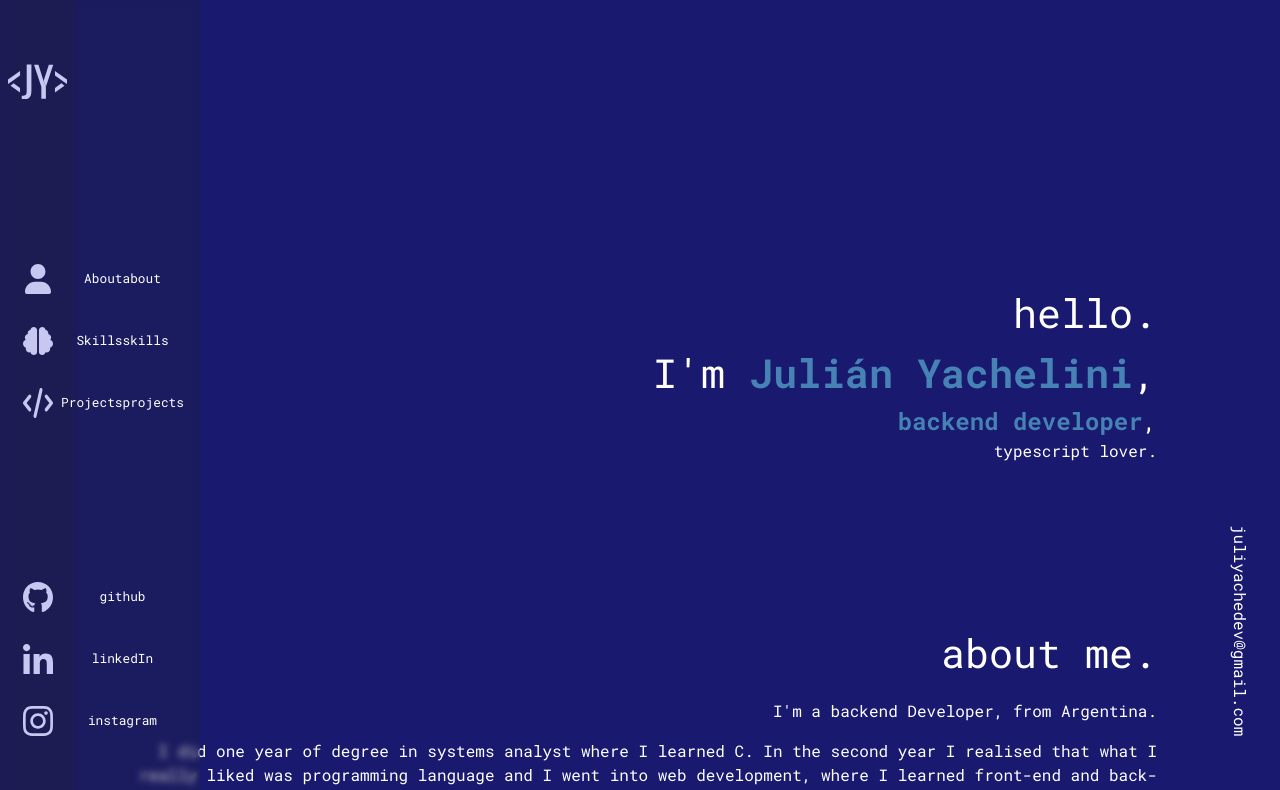
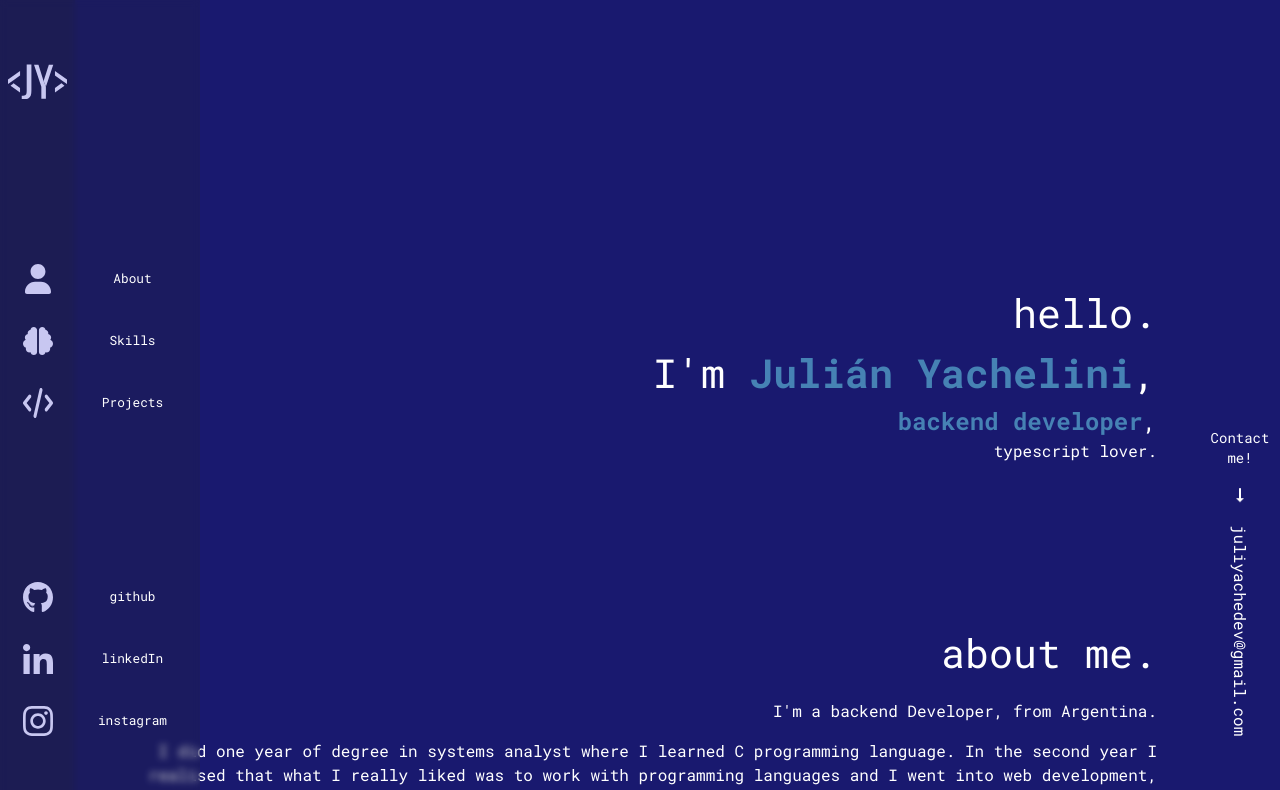
Before and after one commit to JYachelini/portfolio, a React (Vite) app: page / in a window 1280 px wide. Shown: the top 790 px of the page. Built offline with nearby package versions, Linux system fonts and the light colour scheme.

Commit message:
adding somethings

```diff
--- a/src/components/LeftSidebar.tsx
+++ b/src/components/LeftSidebar.tsx
@@ -18,53 +18,48 @@ function LeftSidebar(props: any) {
 				<span className={`left_sidebar--menu_me logos-menu ${props.inViewportMe ? 'blurOff' : ''}`}>
 					<Link to='Me' smooth={true} duration={500}>
 						<img src={MeLogo} alt='' />
+						<div className='transition-colors hover:bg-[#0003]'>
+							<p>About</p>
+						</div>
 					</Link>
-					<div>
-						<Link to='Me' smooth={true} duration={500}>
-							<p>About</p>
-						</Link>
-						<p>about</p>
-					</div>
 				</span>
 				<span className={`left_sidebar--menu_skills logos-menu ${props.inViewportSkills ? 'blurOff' : ''}`}>
 					<Link to='Skills' smooth={true} duration={500}>
 						<img src={SkillsLogo} alt='' />
 					</Link>
-					<div>
+					<div className='transition-colors hover:bg-[#0003]'>
 						<Link to='Skills' smooth={true} duration={500}>
 							<p>Skills</p>
 						</Link>
-						<p>skills</p>
 					</div>
 				</span>
 				<span className={`left_sidebar--menu_works logos-menu ${props.inViewportProjects ? 'blurOff' : ''}`}>
 					<Link to='Projects' smooth={true} duration={500}>
 						<img src={ProjectsLogo} alt='' />
 					</Link>
-					<div>
+					<div className='transition-colors hover:bg-[#0003]'>
 						<Link to='Projects' smooth={true} duration={500}>
 							<p>Projects</p>
 						</Link>
-						<p>projects</p>
 					</div>
 				</span>
 			</div>
 			<div className='left_sidebar--socialIcons'>
 				<a target='_blank' href='https://github.com/JYachelini/' className='left_sidebar--socialIcons_Github'>
 					<img src={GithubLogo} alt='' />
-					<div>
+					<div className='transition-colors hover:bg-[#0003]'>
 						<p>github</p>
 					</div>
 				</a>
 				<a target='_blank' href='https://www.linkedin.com/in/jyachelini/' className='left_sidebar--socialIcons_Linkedin'>
 					<img src={LinkedInLogo} alt='' />
-					<div>
+					<div className='transition-colors hover:bg-[#0003]'>
 						<p>linkedIn</p>
 					</div>
 				</a>
 				<a target='_blank' href='https://www.instagram.com/yache._/' className='left_sidebar--socialIcons_Instagram'>
 					<img src={InstagramLogo} alt='' />
-					<div>
+					<div className='transition-colors hover:bg-[#0003]'>
 						<p>instagram</p>
 					</div>
 				</a>
--- a/src/components/Me.tsx
+++ b/src/components/Me.tsx
@@ -18,19 +18,14 @@ const Me = React.forwardRef((props, ref: any) => {
 				<h1>about me.</h1>
 				<p>I'm a backend Developer, from Argentina.</p>
 				<p>
-					I did one year of degree in systems analyst where I learned C. In
-					the second year I realised that what I really liked was programming language and I went
-					into web development, where I learned front-end and back-end.
+					I did one year of degree in systems analyst where I learned C programming language. In the second year I realised that what I really liked was to work with programming languages and I went into web development, where I learned front-end development and
+					back-end development.
 				</p>
 				<p>I am currently actively looking for a back-end developer job opportunity</p>
 				<p>
 					I like <strong>cats</strong>.
 				</p>
-				<a
-					className='xl:ml-auto'
-					href={pdf}
-					download='CVJuliánYachelini'
-				>
+				<a className='xl:ml-auto' href={pdf} download='CVJuliánYachelini'>
 					<strong className='text-4xl'>download resume</strong>
 				</a>
 			</div>
--- a/src/components/RightSidebar.tsx
+++ b/src/components/RightSidebar.tsx
@@ -5,6 +5,7 @@ function RightSidebar() {
 	return (
 		<div className='right_sidebar'>
 			{/* <a href="">juliyachedev@gmail.com</a> */}
+
 			<ClipboardCopy copyText='juliyachedev@gmail.com' />
 		</div>
 	)
--- a/src/components/functions/ClipboardCopy.tsx
+++ b/src/components/functions/ClipboardCopy.tsx
@@ -6,6 +6,7 @@ interface Text {
 
 function ClipboardCopy({ copyText }: Text) {
 	const [isCopied, setIsCopied] = useState(false)
+	const [isRunning, setIsRunning] = useState(true)
 
 	const copyTextToClipboard = async (text: string) => {
 		if ('clipboard' in navigator) {
@@ -27,13 +28,22 @@ function ClipboardCopy({ copyText }: Text) {
 				console.log(err)
 			})
 	}
+
+	setInterval(()=>{
+		setIsRunning(!isRunning)
+	},3000)
 	return (
 		<div>
+			<div className='text-center text-sm'>
+				<p>Contact</p>
+				<p>me!</p>
+				<div className={`arrow ${isRunning ? 'running':'paused'}`}>
+					<div className='arrow-body'></div>
+					<div className='down-arrow-head'></div>
+				</div>
+			</div>
 			<span className={`copied ${isCopied ? 'active' : ''}`}>Copied!</span>
-			<span
-				className='text-center w-full self-center cursor-pointer items-center'
-				onClick={handleCopyClick}
-			>
+			<span className='text-center w-full self-center cursor-pointer items-center' onClick={handleCopyClick}>
 				{copyText}
 			</span>
 		</div>
--- a/src/css/06-components/_sidebar.scss
+++ b/src/css/06-components/_sidebar.scss
@@ -91,8 +91,27 @@
 		.left_sidebar--menu,
 		.left_sidebar--socialIcons {
 			div {
-				right: -110px;
+				padding-right: 4.2rem;
+				padding-left: 10rem;
+				left: -50px;
+				right: -125px;
 				opacity: 1;
+			}
+		}
+		@media only screen and (max-width: $breakpoint-lg) {
+			.left_sidebar--hover {
+				min-width: 0;
+			}
+			.left_sidebar--logoJY,
+			.left_sidebar--menu,
+			.left_sidebar--socialIcons {
+				div {
+					padding-right: 0;
+					padding-left: 0;
+					left: 0;
+					right: 0;
+					opacity: 1;
+				}
 			}
 		}
 	}
@@ -140,6 +159,7 @@
 			margin-bottom: 1rem;
 			position: relative;
 			opacity: 0;
+			background-color: var(--color-background);
 			&.active {
 				animation: slide-up 0.15s cubic-bezier(0.51, 0.92, 0.265, 1.55) both;
 			}
@@ -171,5 +191,41 @@
 			display: flex;
 			margin: auto;
 		}
+
+		.arrow {
+			animation: bounce 0.5s;
+			animation-direction: alternate;
+			animation-iteration-count: infinite;
+			display: flex;
+			flex-direction: column;
+			align-items: center;
+			animation-play-state: paused;
+			.down-arrow-head {
+				width: 0;
+				height: 0;
+				border-left: 4px solid transparent;
+				border-right: 4px solid transparent;
+				border-top: 4px solid #fff;
+			}
+			.arrow-body {
+				height: 10px;
+				width: 2px;
+				background-color: #fff;
+			}
+			@keyframes bounce {
+				from {
+					transform: translate3d(0, 25px, 0);
+				}
+				to {
+					transform: translate3d(0, 20px, 0);
+				}
+			}
+		}
+		.running {
+			animation-play-state: running;
+		}
+		.paused {
+			animation-play-state: paused;
+		}
 	}
 }
--- a/src/css/main.css
+++ b/src/css/main.css
@@ -1,6 +1,7 @@
 * {
   margin: 0;
   padding: 0;
+  -webkit-box-sizing: border-box;
           box-sizing: border-box;
   color: var(--color-white);
 }
@@ -18,7 +19,7 @@
 body {
   background-color: var(--color-background);
   position: relative;
-  font-family: "Roboto Mono", monospace;
+  font-family: 'Roboto Mono', monospace;
 }
 
 a {
@@ -51,37 +52,60 @@ h1 {
   left: 0;
   top: 0;
   bottom: 0;
+  display: -webkit-box;
+  display: -ms-flexbox;
   display: flex;
+  -webkit-box-pack: justify;
+      -ms-flex-pack: justify;
           justify-content: space-between;
+  -webkit-box-orient: vertical;
+  -webkit-box-direction: normal;
+      -ms-flex-direction: column;
           flex-direction: column;
   padding: 4em 0;
   background-color: rgba(38, 37, 35, 0.2);
   z-index: 5;
 }
+
 @media only screen and (min-width: 652px) {
   .left_sidebar {
     padding: 4em 0.5em;
   }
 }
+
 .left_sidebar .left_sidebar--logoJY,
 .left_sidebar .left_sidebar--menu,
 .left_sidebar .left_sidebar--socialIcons {
   z-index: 5;
+  -webkit-box-align: center;
+      -ms-flex-align: center;
           align-items: center;
+  display: -webkit-box;
+  display: -ms-flexbox;
   display: flex;
+  -webkit-box-orient: vertical;
+  -webkit-box-direction: normal;
+      -ms-flex-direction: column;
           flex-direction: column;
   gap: 2em;
 }
+
 .left_sidebar .left_sidebar--logoJY span,
 .left_sidebar .left_sidebar--logoJY a,
 .left_sidebar .left_sidebar--menu span,
 .left_sidebar .left_sidebar--menu a,
 .left_sidebar .left_sidebar--socialIcons span,
 .left_sidebar .left_sidebar--socialIcons a {
+  display: -webkit-box;
+  display: -ms-flexbox;
   display: flex;
   position: relative;
+  -webkit-box-orient: vertical;
+  -webkit-box-direction: normal;
+      -ms-flex-direction: column;
           flex-direction: column;
 }
+
 @media only screen and (min-width: 652px) {
   .left_sidebar .left_sidebar--logoJY span,
   .left_sidebar .left_sidebar--logoJY a,
@@ -89,9 +113,13 @@ h1 {
   .left_sidebar .left_sidebar--menu a,
   .left_sidebar .left_sidebar--socialIcons span,
   .left_sidebar .left_sidebar--socialIcons a {
+    -webkit-box-orient: horizontal;
+    -webkit-box-direction: normal;
+        -ms-flex-direction: row;
             flex-direction: row;
   }
 }
+
 .left_sidebar .left_sidebar--logoJY span img,
 .left_sidebar .left_sidebar--logoJY a img,
 .left_sidebar .left_sidebar--menu span img,
@@ -102,16 +130,25 @@ h1 {
   height: 30px;
   margin: auto;
 }
+
 .left_sidebar .left_sidebar--logoJY div,
 .left_sidebar .left_sidebar--menu div,
 .left_sidebar .left_sidebar--socialIcons div {
   width: 80px;
+  display: -webkit-box;
+  display: -ms-flexbox;
   display: flex;
+  -webkit-box-pack: center;
+      -ms-flex-pack: center;
           justify-content: center;
+  -webkit-box-align: center;
+      -ms-flex-align: center;
           align-items: center;
   height: 100%;
+  -webkit-transition: all 0.7s ease-in-out;
   transition: all 0.7s ease-in-out;
 }
+
 @media only screen and (min-width: 652px) {
   .left_sidebar .left_sidebar--logoJY div,
   .left_sidebar .left_sidebar--menu div,
@@ -121,20 +158,29 @@ h1 {
     right: 110px;
   }
 }
+
 .left_sidebar .left_sidebar--logoJY div p,
 .left_sidebar .left_sidebar--menu div p,
 .left_sidebar .left_sidebar--socialIcons div p {
   font-size: 0.8rem;
   text-align: center;
 }
+
 .left_sidebar .left_sidebar--menu span {
+  -webkit-filter: blur(1px);
           filter: blur(1px);
+  -webkit-transition: -webkit-filter 0.5s;
+  transition: -webkit-filter 0.5s;
   transition: filter 0.5s;
+  transition: filter 0.5s, -webkit-filter 0.5s;
   cursor: pointer;
 }
+
 .left_sidebar .left_sidebar--menu .blurOff {
+  -webkit-filter: none;
           filter: none;
 }
+
 .left_sidebar .left_sidebar--hover {
   background-color: rgba(38, 37, 35, 0.2);
   z-index: 1;
@@ -143,12 +189,15 @@ h1 {
   left: 0;
   bottom: 0;
   min-width: 0px;
+  -webkit-transition: min-width 0.7s ease-in-out;
   transition: min-width 0.7s ease-in-out;
   -webkit-backdrop-filter: blur(3.5px);
           backdrop-filter: blur(3.5px);
 }
+
 .left_sidebar .left_sidebar--hover::before {
-  content: "";
+  content: '';
+  -webkit-filter: blur(10px);
           filter: blur(10px);
   position: absolute;
   z-index: -1;
@@ -156,14 +205,34 @@ h1 {
   height: 100%;
   background-attachment: fixed;
 }
+
 .left_sidebar:hover .left_sidebar--hover {
   min-width: 200px;
+}
+
+.left_sidebar:hover .left_sidebar--logoJY div,
+.left_sidebar:hover .left_sidebar--menu div,
+.left_sidebar:hover .left_sidebar--socialIcons div {
+  padding-right: 4.2rem;
+  padding-left: 10rem;
+  left: -50px;
+  right: -125px;
+  opacity: 1;
+}
+
+@media only screen and (max-width: 652px) {
+  .left_sidebar:hover .left_sidebar--hover {
+    min-width: 0;
   }
   .left_sidebar:hover .left_sidebar--logoJY div,
   .left_sidebar:hover .left_sidebar--menu div,
   .left_sidebar:hover .left_sidebar--socialIcons div {
-  right: -110px;
+    padding-right: 0;
+    padding-left: 0;
+    left: 0;
+    right: 0;
     opacity: 1;
+  }
 }
 
 .openMenu-mobile {
@@ -174,22 +243,31 @@ h1 {
   cursor: pointer;
   height: 20px;
   z-index: 2;
+  display: -webkit-box;
+  display: -ms-flexbox;
   display: flex;
 }
+
 .openMenu-mobile .arrow {
+  -webkit-transform: translateX(-5px);
           transform: translateX(-5px);
 }
+
 .openMenu-mobile .arrow.running {
   -webkit-animation: bounce 700ms 3 cubic-bezier(0.445, 0.05, 0.55, 0.95);
           animation: bounce 700ms 3 cubic-bezier(0.445, 0.05, 0.55, 0.95);
 }
+
 @-webkit-keyframes bounce {
   50% {
+    -webkit-transform: translateX(0px) scale(1.1);
             transform: translateX(0px) scale(1.1);
   }
 }
+
 @keyframes bounce {
   50% {
+    -webkit-transform: translateX(0px) scale(1.1);
             transform: translateX(0px) scale(1.1);
   }
 }
@@ -201,11 +279,17 @@ h1 {
   bottom: 0;
   left: auto;
   margin-bottom: 4em;
+  display: -webkit-box;
+  display: -ms-flexbox;
   display: flex;
+  -webkit-box-pack: center;
+      -ms-flex-pack: center;
           justify-content: center;
   z-index: 5;
 }
+
 .right_sidebar div .copied {
+  -webkit-writing-mode: horizontal-tb;
       -ms-writing-mode: lr-tb;
           writing-mode: horizontal-tb;
   border: 1px solid var(--color-white);
@@ -215,13 +299,16 @@ h1 {
   margin-bottom: 1rem;
   position: relative;
   opacity: 0;
+  background-color: var(--color-background);
 }
+
 .right_sidebar div .copied.active {
   -webkit-animation: slide-up 0.15s cubic-bezier(0.51, 0.92, 0.265, 1.55) both;
           animation: slide-up 0.15s cubic-bezier(0.51, 0.92, 0.265, 1.55) both;
 }
+
 .right_sidebar div .copied::after {
-  content: "";
+  content: '';
   position: absolute;
   top: 99%;
   left: 45%;
@@ -230,33 +317,99 @@ h1 {
   border-right: 8px solid transparent;
   border-left: 8px solid transparent;
 }
+
 @-webkit-keyframes slide-up {
   0% {
+    -webkit-transform: translateY(10px) scale(0.8);
             transform: translateY(10px) scale(0.8);
     opacity: 0;
   }
   100% {
+    -webkit-transform: translateY(0) scale(1);
             transform: translateY(0) scale(1);
     opacity: 1;
   }
 }
+
 @keyframes slide-up {
   0% {
+    -webkit-transform: translateY(10px) scale(0.8);
             transform: translateY(10px) scale(0.8);
     opacity: 0;
   }
   100% {
+    -webkit-transform: translateY(0) scale(1);
             transform: translateY(0) scale(1);
     opacity: 1;
   }
 }
+
 .right_sidebar div span {
+  -webkit-writing-mode: vertical-lr;
       -ms-writing-mode: tb-lr;
           writing-mode: vertical-lr;
   color: var(--color-white);
   background-color: transparent;
+  display: -webkit-box;
+  display: -ms-flexbox;
   display: flex;
   margin: auto;
+}
+
+.right_sidebar div .arrow {
+  -webkit-animation: bounce 0.5s;
+          animation: bounce 0.5s;
+  -webkit-animation-direction: alternate;
+          animation-direction: alternate;
+  -webkit-animation-iteration-count: infinite;
+          animation-iteration-count: infinite;
+  display: -webkit-box;
+  display: -ms-flexbox;
+  display: flex;
+  -webkit-box-orient: vertical;
+  -webkit-box-direction: normal;
+      -ms-flex-direction: column;
+          flex-direction: column;
+  -webkit-box-align: center;
+      -ms-flex-align: center;
+          align-items: center;
+  -webkit-animation-play-state: paused;
+          animation-play-state: paused;
+}
+
+.right_sidebar div .arrow .down-arrow-head {
+  width: 0;
+  height: 0;
+  border-left: 4px solid transparent;
+  border-right: 4px solid transparent;
+  border-top: 4px solid #fff;
+}
+
+.right_sidebar div .arrow .arrow-body {
+  height: 10px;
+  width: 2px;
+  background-color: #fff;
+}
+
+@keyframes bounce {
+  from {
+    -webkit-transform: translate3d(0, 25px, 0);
+            transform: translate3d(0, 25px, 0);
+  }
+  to {
+    -webkit-transform: translate3d(0, 20px, 0);
+            transform: translate3d(0, 20px, 0);
+  }
+}
+
+.right_sidebar div .running {
+  -webkit-animation-play-state: running;
+          animation-play-state: running;
+}
+
+.right_sidebar div .paused {
+  -webkit-animation-play-state: paused;
+          animation-play-state: paused;
 }
 
 main {
@@ -265,6 +418,7 @@ main {
   z-index: 2;
   position: relative;
 }
+
 main section {
   min-height: 100vh;
   margin-top: 5em;
@@ -272,146 +426,213 @@ main section {
   margin-right: 1.5em;
   padding: 0;
 }
+
 @media only screen and (min-width: 482px) {
   main section {
     padding: 3rem;
   }
 }
+
 @media only screen and (min-width: 652px) {
   main section {
     margin-left: 0;
     margin-right: 0;
   }
 }
+
 main .section_me {
+  display: -webkit-box;
+  display: -ms-flexbox;
   display: flex;
+  -webkit-box-orient: vertical;
+  -webkit-box-direction: normal;
+      -ms-flex-direction: column;
           flex-direction: column;
+  -webkit-box-align: end;
+      -ms-flex-align: end;
           align-items: end;
 }
+
 main .section_me--presentation,
 main .section_me--aboutMe {
   width: 100%;
 }
+
 @media only screen and (min-width: 1536px) {
   main .section_me--presentation,
   main .section_me--aboutMe {
     width: 50%;
   }
 }
+
 main .section_me--presentation h1,
 main .section_me--aboutMe h1 {
   font-size: 1.7rem;
   font-weight: 400;
 }
+
 @media only screen and (min-width: 482px) {
   main .section_me--presentation h1,
   main .section_me--aboutMe h1 {
     font-size: 2.5rem;
   }
 }
+
 main .section_me--presentation {
   text-align: right;
   margin-top: 5em;
 }
+
 main .section_me--presentation h3 {
   font-size: 1rem;
 }
+
 @media only screen and (min-width: 482px) {
   main .section_me--presentation h3 {
     font-size: 1.5rem;
   }
 }
+
 main .section_me--aboutMe {
   text-align: left;
   margin-top: 10em;
 }
+
 @media only screen and (min-width: 652px) {
   main .section_me--aboutMe {
     text-align: right;
   }
 }
+
 main .section_skills {
+  display: -webkit-box;
+  display: -ms-flexbox;
   display: flex;
+  -webkit-box-orient: vertical;
+  -webkit-box-direction: normal;
+      -ms-flex-direction: column;
           flex-direction: column;
+  -ms-flex-pack: distribute;
       justify-content: space-around;
 }
+
 @media only screen and (min-width: 1536px) {
   main .section_skills {
+    -webkit-box-orient: horizontal;
+    -webkit-box-direction: normal;
+        -ms-flex-direction: row;
             flex-direction: row;
   }
 }
+
 main .section_skills h1 {
   font-size: 4rem;
   font-weight: 600;
 }
+
 main .section_skills .section_skills--left,
 main .section_skills .section_skills--right {
   width: 100%;
   text-align: left;
 }
+
 @media only screen and (min-width: 1536px) {
   main .section_skills .section_skills--left,
   main .section_skills .section_skills--right {
     width: 50%;
   }
 }
+
 main .section_skills .section_skills--left .section_skills--right-skill h2 {
   font-size: 2rem;
 }
+
 main .section_skills .section_skills--left .section_skills--right-skill div img {
   width: 6rem;
 }
+
 main .section_skills .section_skills--left h1 {
   max-width: 400px;
 }
+
 main .section_skills .section_skills--left #soft {
+  display: -webkit-box;
+  display: -ms-flexbox;
   display: flex;
+  -ms-flex-wrap: wrap;
       flex-wrap: wrap;
   gap: 1rem 4rem;
   padding: 0.2rem;
 }
+
 main .section_skills .section_skills--left #soft div {
   gap: 0.1rem;
   width: 8rem;
+  display: -webkit-box;
+  display: -ms-flexbox;
   display: flex;
+  -webkit-box-orient: vertical;
+  -webkit-box-direction: normal;
+      -ms-flex-direction: column;
           flex-direction: column;
 }
+
 main .section_skills .section_skills--right .section_skills--right_certifications {
   margin-top: 5em;
+  display: -webkit-box;
+  display: -ms-flexbox;
   display: flex;
   gap: 15px;
 }
+
 main .section_skills .section_skills--right .section_skills--right_certifications .certification-wrap {
   border: 1px solid var(--color-lines);
   background-color: rgba(38, 37, 35, 0.4);
   padding: 1em;
+  display: -webkit-box;
+  display: -ms-flexbox;
   display: flex;
+  -webkit-box-orient: vertical;
+  -webkit-box-direction: normal;
+      -ms-flex-direction: column;
           flex-direction: column;
   gap: 5px;
 }
+
 main .section_skills .section_skills--right .section_skills--right_certifications .certification-wrap p,
 main .section_skills .section_skills--right .section_skills--right_certifications .certification-wrap h4,
 main .section_skills .section_skills--right .section_skills--right_certifications .certification-wrap a,
 main .section_skills .section_skills--right .section_skills--right_certifications .certification-wrap div a {
   color: var(--color-gray);
 }
+
 main .section_skills .section_skills--right .section_skills--right_certifications .certification-wrap p,
 main .section_skills .section_skills--right .section_skills--right_certifications .certification-wrap a,
 main .section_skills .section_skills--right .section_skills--right_certifications .certification-wrap div a {
   font-size: 0.7rem;
 }
+
 main .section_skills .section_skills--right .section_skills--right_certifications .coming-soon {
   width: 100%;
   height: 100%;
+  display: -webkit-box;
+  display: -ms-flexbox;
   display: flex;
+  -webkit-box-pack: center;
+      -ms-flex-pack: center;
           justify-content: center;
 }
+
 main .section_projects div article {
+  -webkit-box-pack: justify;
+      -ms-flex-pack: justify;
           justify-content: space-between;
 }
+
 main .section_projects div article a p {
   color: var(--color-gray);
 }
+
 main .section_projects div article a img {
   width: 34rem;
 }
@@ -530,11 +751,13 @@ main .section_projects div article a img {
 
 @-webkit-keyframes animate {
   0% {
+    -webkit-transform: translateY(0) rotate(0deg);
             transform: translateY(0) rotate(0deg);
     opacity: 1;
     border-radius: 0;
   }
   100% {
+    -webkit-transform: translateY(-4000px) rotate(720deg);
             transform: translateY(-4000px) rotate(720deg);
     opacity: 0;
     border-radius: 50%;
@@ -543,13 +766,16 @@ main .section_projects div article a img {
 
 @keyframes animate {
   0% {
+    -webkit-transform: translateY(0) rotate(0deg);
             transform: translateY(0) rotate(0deg);
     opacity: 1;
     border-radius: 0;
   }
   100% {
+    -webkit-transform: translateY(-4000px) rotate(720deg);
             transform: translateY(-4000px) rotate(720deg);
     opacity: 0;
     border-radius: 50%;
   }
-}/*# sourceMappingURL=main.css.map */
+}
+/*# sourceMappingURL=main.css.map */
```
Also changed, not shown: 1 other file (tests, documents, lock files or other folders). Lines whose indentation alone changed are shown as unchanged.
